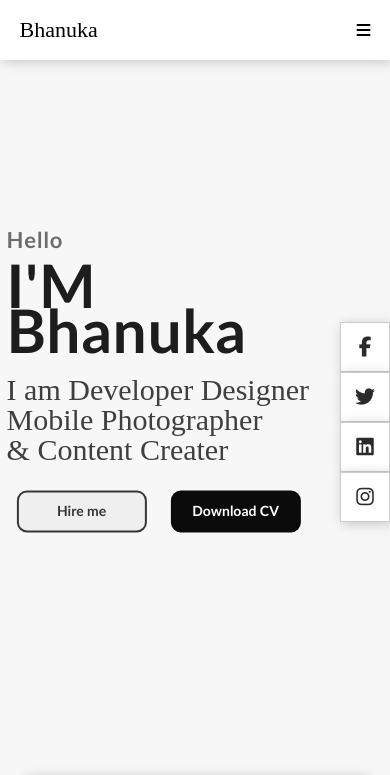
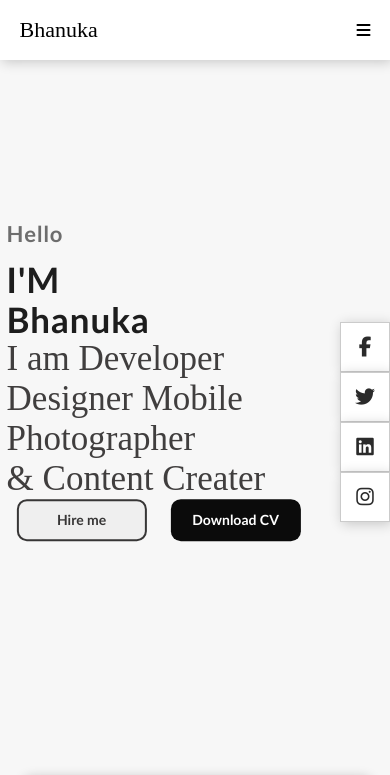
Before and after one commit to iamBhanuka/Bhanuka9519.github.io, a plain HTML site: page index.html in a window 390 px wide. Shown: the top 775 px of the page. Drawn offline with Linux system fonts and the light colour scheme.

Commit message:
final design 3

```diff
--- a/style.css
+++ b/style.css
@@ -396,6 +396,32 @@ border-radius: 50%;
   .text-conatiner{
     top: 46%;
   }
+
+  .text-container p:nth-child(1) {
+    font-family: Calibri;
+    font-weight: bold;
+    letter-spacing: 1px;
+    color: #6d6d6d;
+    font-size: 22px;
+  }
+  .text-container p:nth-child(2) {
+    line-height: 40px;
+    margin: 0px;
+    padding: 0px;
+    font-size: 35px;
+  }
+  .text-container p:nth-child(3) {
+    line-height: 40px;
+    margin: 0px;
+    padding: 0px;
+    font-size: 35px;
+  }
+  .text-container p:nth-child(4) {
+    line-height: 40px;
+    margin: 0px;
+    padding: 0px;
+    font-size: 35px;
+  }
   .text-conatiner button{
     margin: 5px;
   }
@@ -455,16 +481,89 @@ border-radius: 50%;
   .toggle{
     display: block;
   }
-  .text-conatiner p:nth-child(2){
+
+
+
+
+
+
+
+
+  .text-container p:nth-child(1) {
+    font-family: Calibri;
+    font-weight: bold;
+    letter-spacing: 1px;
+    color: #6d6d6d;
+    font-size: 22px;
+  }
+  .text-container p:nth-child(2) {
     line-height: 40px;
     margin: 0px;
     padding: 0px;
+    font-size: 35px;
   }
-  .text-conatiner p:nth-child(3){
+  .text-container p:nth-child(3) {
     line-height: 40px;
     margin: 0px;
     padding: 0px;
+    font-size: 35px;
   }
+  .text-container p:nth-child(4) {
+    line-height: 40px;
+    margin: 0px;
+    padding: 0px;
+    font-size: 35px;
+  }
+  /* .text-container p {
+    line-height: 0px;
+    margin: 45px 0px 25px;
+  }
+  .text-container {
+    position: absolute;
+    left: 13%;
+    top: 42%;
+    transform: translate(-13%, -42%);
+  }
+  .text-container button {
+    width: 130px;
+    height: 42px;
+    border-radius: 10px;
+    font-family: calibri;
+    font-weight: bold;
+    font-size: 14px;
+    outline: none;
+    margin: 0px 10px;
+  }
+  .hire-btn {
+    border: 2px solid #373636;
+    color: #373636;
+  }
+  .down-cv {
+    background-color: #0b0b0b;
+    color: #ffffff;
+    border: none;
+  } */
+
+
+
+
+
+
+
+
+
+
+
+
+
+
+
+
+
+
+
+
+
   .text-conatiner{
     top: 50%;
     left: 50%;
```
